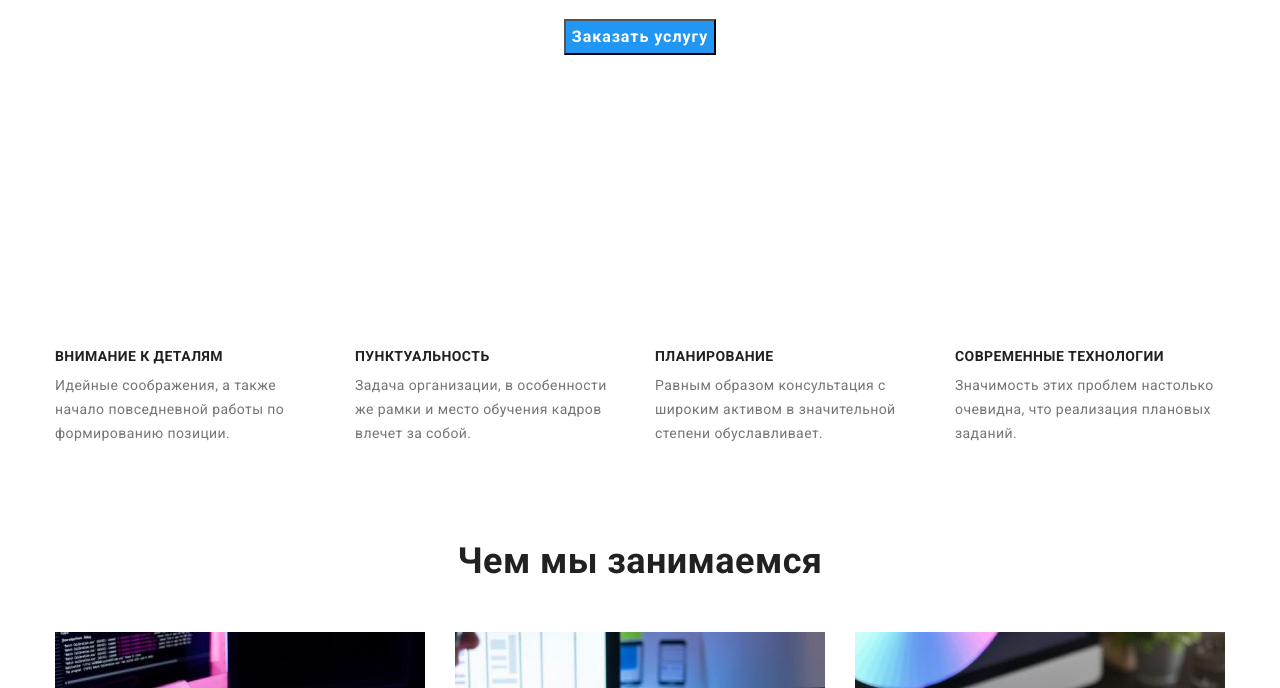
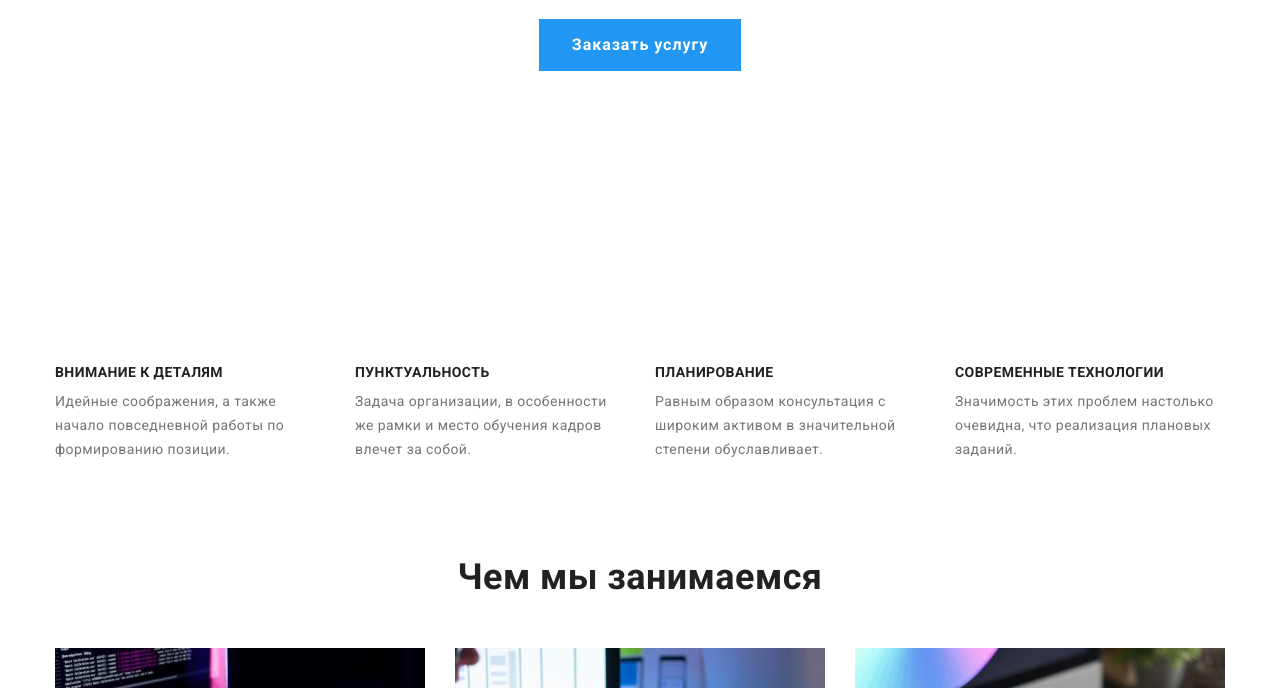
Before and after one commit to stets-js/goit-markup-hw-03, a plain HTML site: page index.html in a window 1280 px wide. Shown: the part 412-1100 px from the top of the page. Drawn offline with nearby package versions, Linux system fonts and the light colour scheme.

Commit message:
update hero btn

```diff
--- a/css/styles.css
+++ b/css/styles.css
@@ -165,6 +165,8 @@ body {
   line-height: 1.87;
   letter-spacing: 0.06em;
   cursor: pointer;
+  padding: 10px 32px;
+  border: 1px solid transparent;
 }
 
 /*** benefits ***/
```
